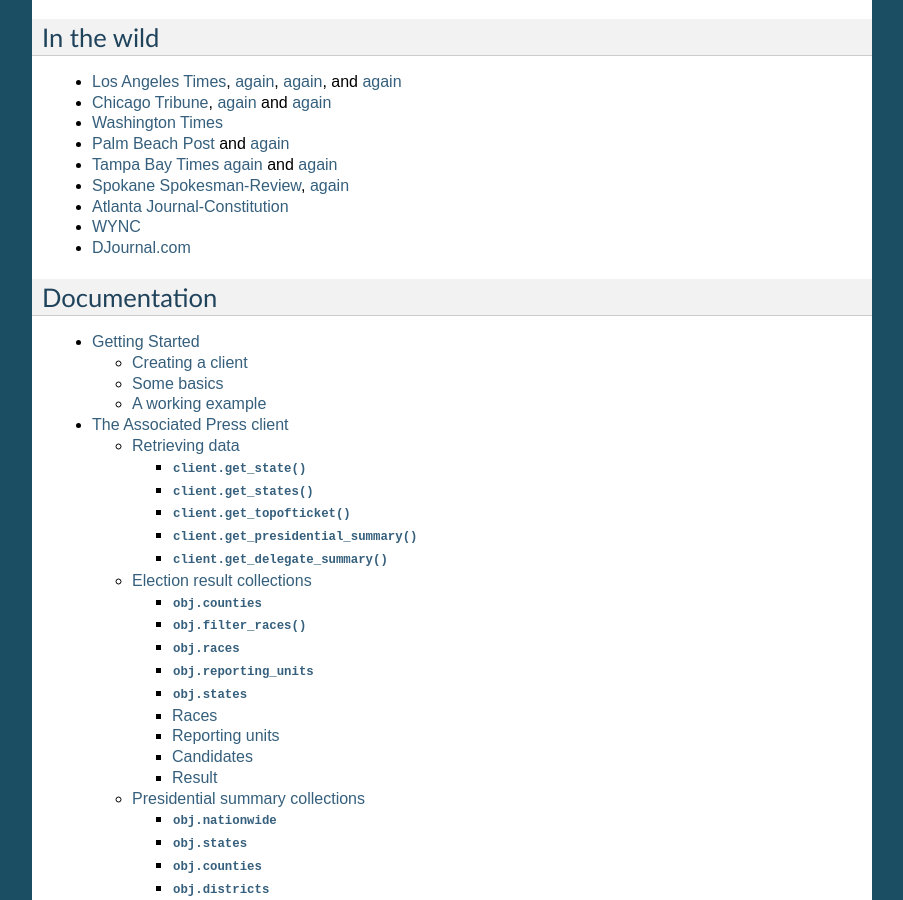
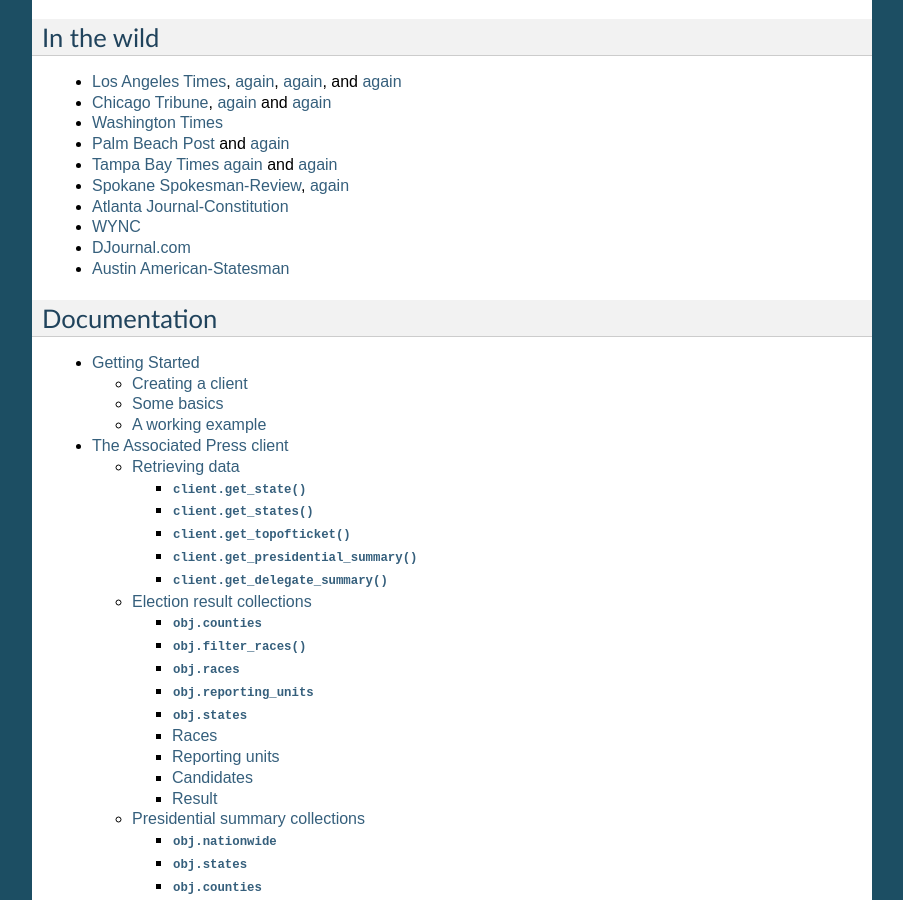
Before and after one commit to datadesk/python-elections, a Sphinx documentation site: the page built from docs/index.rst, in a window 1280 px wide and 900 px high, scrolled down 364 px. Shown: the whole window, without its empty margins (198-1101 px from the left). Built offline with Sphinx 7.4.7, drawn with Linux system fonts in a browser that asks for light colours.

Commit message:
Update index.rst

```diff
--- a/docs/index.rst
+++ b/docs/index.rst
@@ -28,6 +28,7 @@
 * `Atlanta Journal-Constitution <http://www.ajc.com/us-senate-gop-primary-map-2014/>`_
 * `WYNC <http://project.wnyc.org/election2014-nj-primary/>`_
 * `DJournal.com <https://twitter.com/palewire/status/481877328289476608>`_
+* `Austin American-Statesman <http://projects.statesman.com/databases/election/widget.html>`_
 
 Documentation
 =============
```
